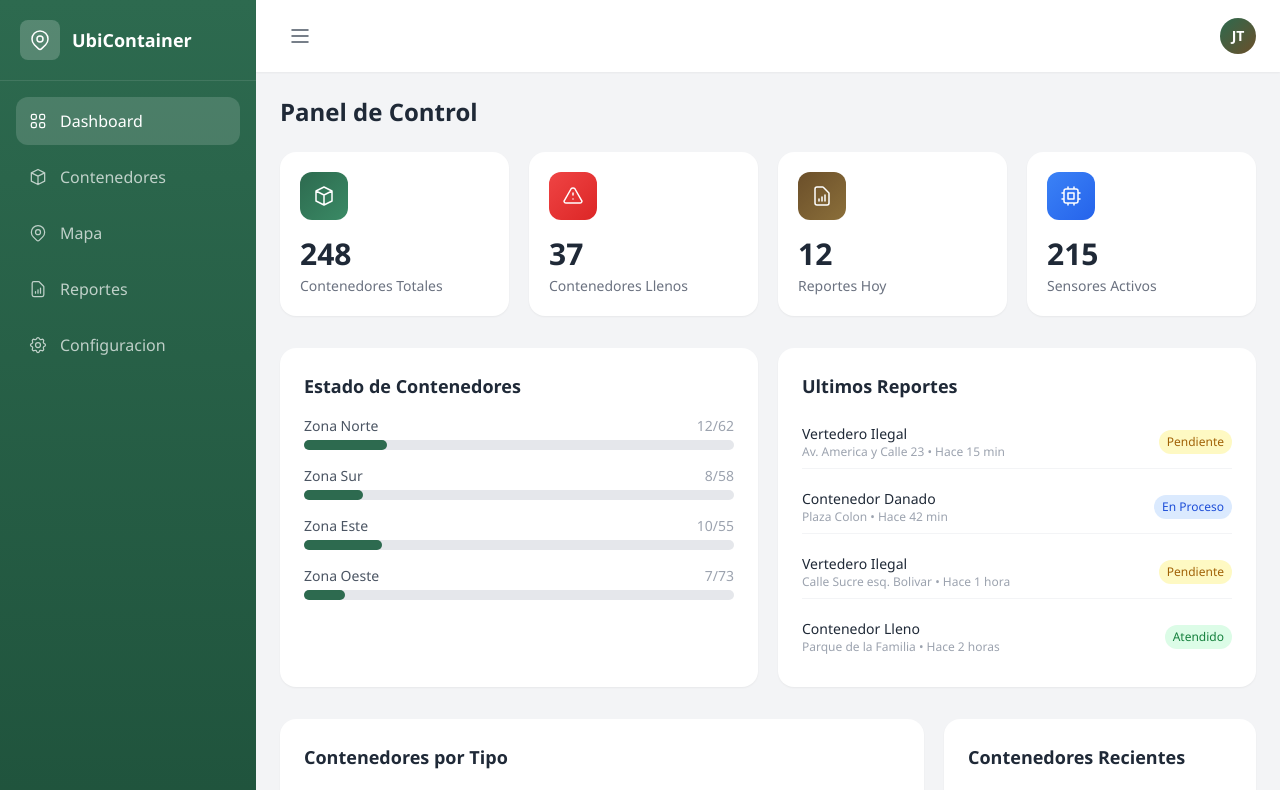
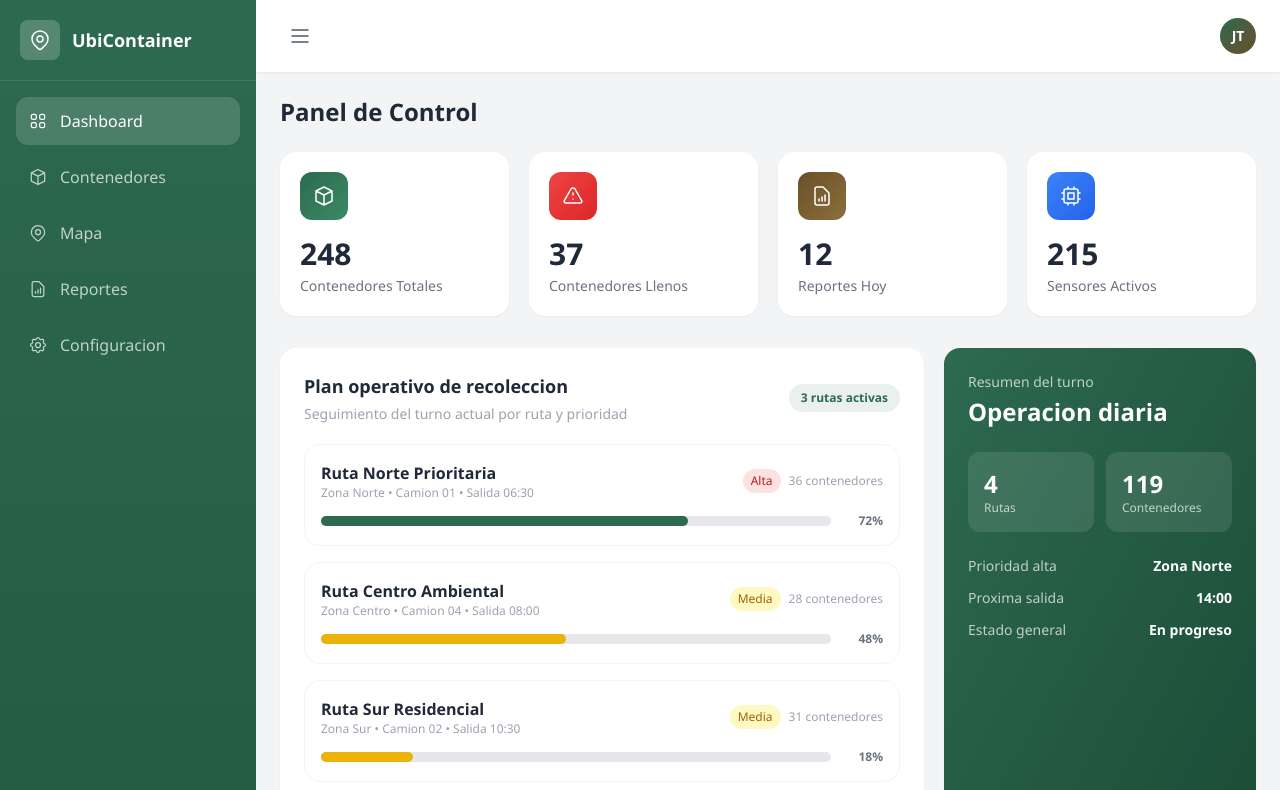
Before and after one commit to juandiegoM1/UbiContainer-, a React (Vite) app in the folder web_dashboard/: page /dashboard in a window 1280 px wide. Shown: the top 790 px of the page. Built offline with nearby package versions, Linux system fonts and the light colour scheme.

Commit message:
avance en plan operativo del dashboard web

```diff
--- a/web_dashboard/src/pages/Dashboard.tsx
+++ b/web_dashboard/src/pages/Dashboard.tsx
@@ -38,6 +38,16 @@ export default function Dashboard() {
     { label: 'Reportes Hoy', value: '12', icon: 'M9 17v-2m3 2v-4m3 4v-6m2 10H7a2 2 0 01-2-2V5a2 2 0 012-2h5.586a1 1 0 01.707.293l5.414 5.414a1 1 0 01.293.707V19a2 2 0 01-2 2z', color: 'from-[#6B4F2A] to-[#8B6F3A]' },
     { label: 'Sensores Activos', value: '215', icon: 'M9 3v2m6-2v2M9 19v2m6-2v2M5 9H3m2 6H3m18-6h-2m2 6h-2M7 19h10a2 2 0 002-2V7a2 2 0 00-2-2H7a2 2 0 00-2 2v10a2 2 0 002 2zM9 9h6v6H9V9z', color: 'from-blue-500 to-blue-600' },
   ];
+
+  const rutasRecoleccion = [
+    { nombre: 'Ruta Norte Prioritaria', zona: 'Zona Norte', hora: '06:30', equipo: 'Camion 01', avance: 72, prioridad: 'Alta', contenedores: 36 },
+    { nombre: 'Ruta Centro Ambiental', zona: 'Zona Centro', hora: '08:00', equipo: 'Camion 04', avance: 48, prioridad: 'Media', contenedores: 28 },
+    { nombre: 'Ruta Sur Residencial', zona: 'Zona Sur', hora: '10:30', equipo: 'Camion 02', avance: 18, prioridad: 'Media', contenedores: 31 },
+    { nombre: 'Ruta Oeste Preventiva', zona: 'Zona Oeste', hora: '14:00', equipo: 'Camion 03', avance: 0, prioridad: 'Baja', contenedores: 24 },
+  ];
+
+  const rutasActivas = rutasRecoleccion.filter(ruta => ruta.avance > 0 && ruta.avance < 100).length;
+  const contenedoresProgramados = rutasRecoleccion.reduce((total, ruta) => total + ruta.contenedores, 0);
 
   return (
     <div className="min-h-screen flex bg-gray-100">
@@ -104,6 +114,79 @@ export default function Dashboard() {
               </div>
             ))}
           </div>
+
+          <div className="grid grid-cols-1 xl:grid-cols-3 gap-5 mb-8">
+            <div className="bg-white rounded-2xl shadow-sm p-6 xl:col-span-2">
+              <div className="flex flex-col sm:flex-row sm:items-center sm:justify-between gap-3 mb-5">
+                <div>
+                  <h2 className="text-lg font-semibold text-gray-800">Plan operativo de recoleccion</h2>
+                  <p className="text-sm text-gray-400 mt-1">Seguimiento del turno actual por ruta y prioridad</p>
+                </div>
+                <span className="text-xs px-3 py-1.5 rounded-full bg-[#2D6A4F]/10 text-[#2D6A4F] font-semibold">
+                  {rutasActivas} rutas activas
+                </span>
+              </div>
+
+              <div className="space-y-4">
+                {rutasRecoleccion.map(ruta => (
+                  <div key={ruta.nombre} className="border border-gray-100 rounded-2xl p-4 hover:border-[#2D6A4F]/30 transition">
+                    <div className="flex flex-col lg:flex-row lg:items-center lg:justify-between gap-3 mb-3">
+                      <div>
+                        <p className="font-semibold text-gray-800">{ruta.nombre}</p>
+                        <p className="text-xs text-gray-400">{ruta.zona} &bull; {ruta.equipo} &bull; Salida {ruta.hora}</p>
+                      </div>
+                      <div className="flex items-center gap-2">
+                        <span className={`text-xs px-2 py-1 rounded-full font-medium ${
+                          ruta.prioridad === 'Alta' ? 'bg-red-100 text-red-700' :
+                          ruta.prioridad === 'Media' ? 'bg-yellow-100 text-yellow-700' :
+                          'bg-green-100 text-green-700'
+                        }`}>
+                          {ruta.prioridad}
+                        </span>
+                        <span className="text-xs text-gray-400">{ruta.contenedores} contenedores</span>
+                      </div>
+                    </div>
+                    <div className="flex items-center gap-3">
+                      <div className="flex-1 bg-gray-200 rounded-full h-2.5">
+                        <div className={`${ruta.avance >= 70 ? 'bg-[#2D6A4F]' : ruta.avance > 0 ? 'bg-yellow-500' : 'bg-gray-300'} h-2.5 rounded-full`} style={{ width: `${ruta.avance}%` }} />
+                      </div>
+                      <span className="text-xs font-semibold text-gray-500 w-10 text-right">{ruta.avance}%</span>
+                    </div>
+                  </div>
+                ))}
+              </div>
+            </div>
+
+            <div className="bg-gradient-to-br from-[#2D6A4F] to-[#1a4a35] rounded-2xl shadow-sm p-6 text-white">
+              <p className="text-sm text-white/70">Resumen del turno</p>
+              <h2 className="text-2xl font-bold mt-1">Operacion diaria</h2>
+              <div className="grid grid-cols-2 gap-3 mt-6">
+                <div className="bg-white/10 rounded-xl p-4">
+                  <p className="text-2xl font-bold">{rutasRecoleccion.length}</p>
+                  <p className="text-xs text-white/70">Rutas</p>
+                </div>
+                <div className="bg-white/10 rounded-xl p-4">
+                  <p className="text-2xl font-bold">{contenedoresProgramados}</p>
+                  <p className="text-xs text-white/70">Contenedores</p>
+                </div>
+              </div>
+              <div className="mt-6 space-y-3">
+                <div className="flex items-center justify-between text-sm">
+                  <span className="text-white/70">Prioridad alta</span>
+                  <span className="font-semibold">Zona Norte</span>
+                </div>
+                <div className="flex items-center justify-between text-sm">
+                  <span className="text-white/70">Proxima salida</span>
+                  <span className="font-semibold">14:00</span>
+                </div>
+                <div className="flex items-center justify-between text-sm">
+                  <span className="text-white/70">Estado general</span>
+                  <span className="font-semibold">En progreso</span>
+                </div>
+              </div>
+            </div>
+          </div>
+
           <div className="grid grid-cols-1 lg:grid-cols-2 gap-5">
             <div className="bg-white rounded-2xl shadow-sm p-6">
               <h2 className="text-lg font-semibold text-gray-800 mb-4">Estado de Contenedores</h2>
```
